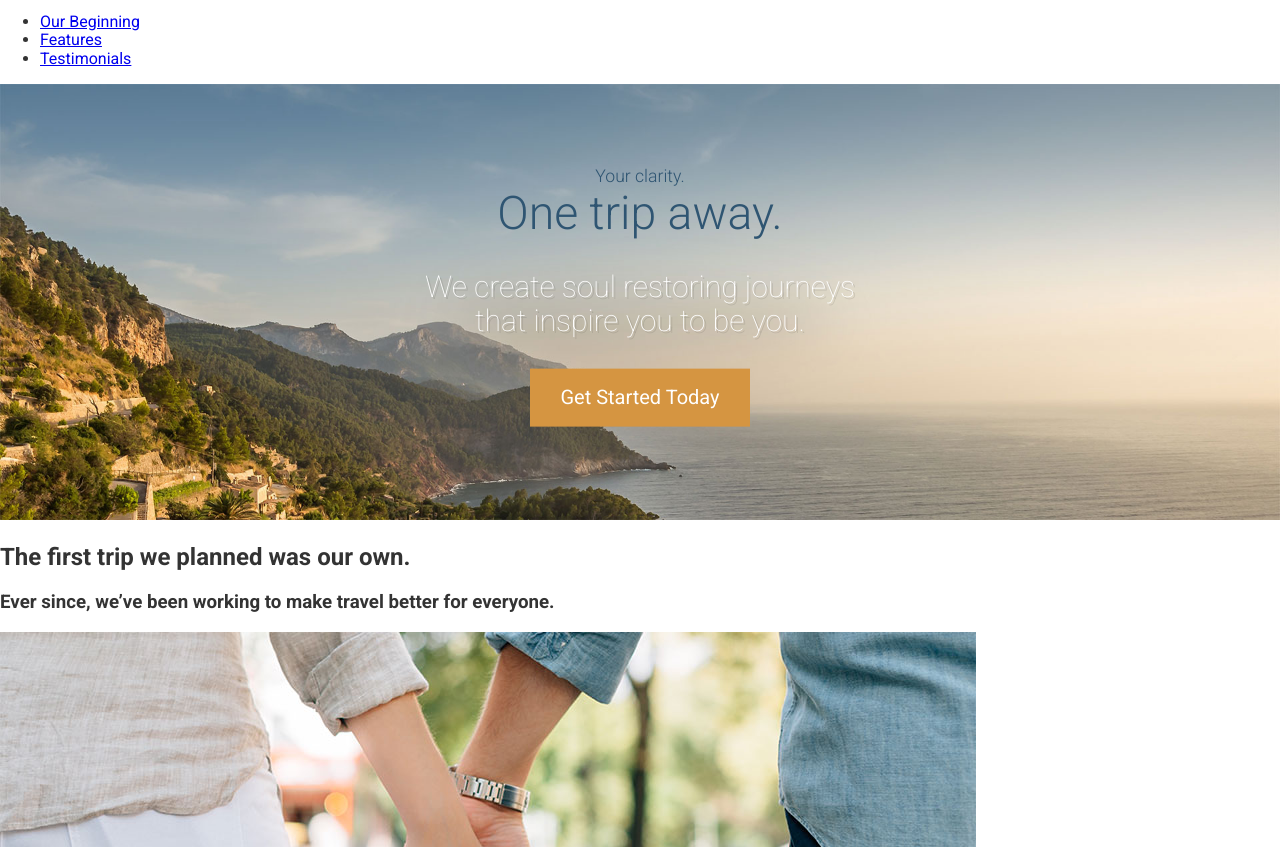
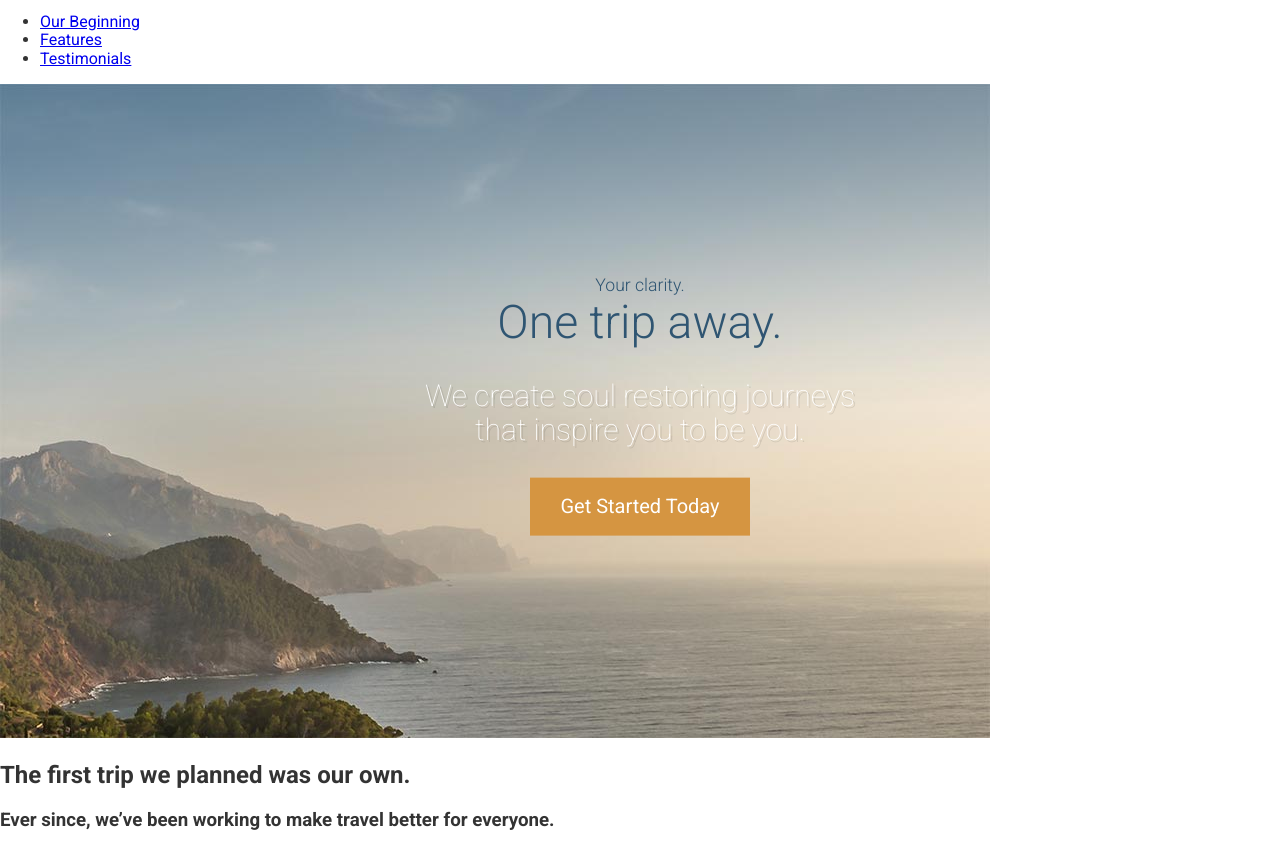
Before and after one commit to davidva123/GitTest, a website: page app/index.html in a window 1280 px wide. Shown: the part 79-926 px from the top of the page. Drawn offline with Linux system fonts and the light colour scheme.

Commit message:
making the main image sizeable for small medium big images

```diff
--- a/app/index.html
+++ b/app/index.html
@@ -25,7 +25,11 @@
   </header>
 
   <div class="large-hero">
-    <img src="assets/images/hero--large.jpg">
+
+    <picture>
+      <source srcset="assets/images/hero--small.jpg" media="(min-width: 640px)">
+      <img src="assets/images/hero--smaller.jpg" alt="">
+    </picture>
     <div class="large-hero__text-content">
       <h1 class="large-hero__title">Your clarity.</h1>
       <h2 class="large-hero__subtitle">One trip away.</h2>
```
Also changed, not shown: 1 other file.
